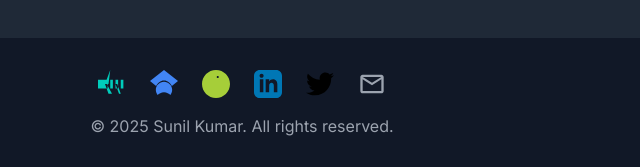
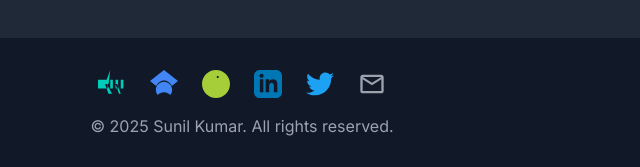
Before and after one commit to sunilkumardhayal/sunilkumardhayal.github.io, a plain HTML site: page index.html in a window 1280 px wide. Shown: the part 6421-6588 px from the top of the page, 398-1038 px from the left. Drawn offline with nearby package versions, Linux system fonts and the light colour scheme.

Commit message:
Update index.html

```diff
--- a/index.html
+++ b/index.html
@@ -542,7 +542,7 @@
             </a>
 
             <a href="https://x.com/Sunil_Dhaayal" target="_blank" rel="noopener noreferrer" class="transition duration-300" title="Twitter/X">
-                <svg xmlns="http://www.w3.org/2000/svg" width="28" height="28" viewBox="0 0 24 24" fill="#000000" class="w-7 h-7">
+                <svg xmlns="http://www.w3.org/2000/svg" width="28" height="28" viewBox="0 0 24 24" fill="#1DA1F2" class="w-7 h-7">
                     <path d="M24 4.557c-.883.392-1.832.656-2.828.775 1.017-.609 1.791-1.574 2.153-2.723-.95.558-2.007.957-3.12 1.176-.893-.959-2.173-1.559-3.591-1.559-2.717 0-4.924 2.207-4.924 4.924 0 .386.044.762.122 1.127-4.093-.205-7.722-2.16-10.152-5.129-.424.724-.666 1.561-.666 2.475 0 1.708.869 3.218 2.188 4.093-.807-.025-1.568-.248-2.227-.616v.061c0 2.385 1.696 4.372 3.946 4.827-.413.111-.849.171-1.296.171-.318 0-.626-.031-.926-.087.633 1.954 2.46 3.374 4.607 3.413-1.687 1.321-3.801 2.112-6.102 2.112-.398 0-.79-.023-1.175-.069 2.188 1.394 4.768 2.209 7.559 2.209 9.058 0 13.997-7.496 13.997-13.997 0-.214-.005-.426-.014-.637.961-.695 1.796-1.561 2.479-2.545z"/>
                 </svg>
             </a>
```
